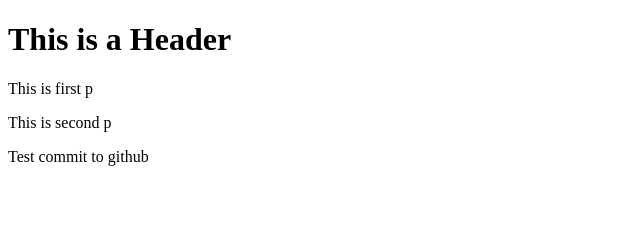
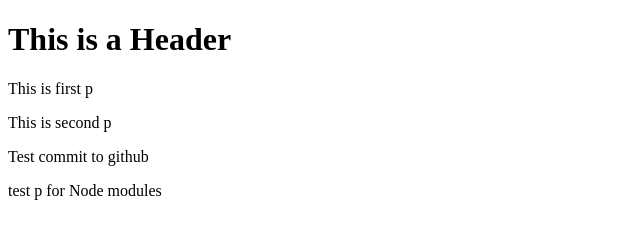
Before and after one commit to tobik73/react, a website: page index.html in a window 1280 px wide. Shown: the whole page, without its empty margins (0-640 px from the left). Drawn offline with Linux system fonts and the light colour scheme.

Commit message:
node test

```diff
--- a/index.html
+++ b/index.html
@@ -8,6 +8,7 @@
     <p>This is first p</p>
     <p>This is second p</p>
     <p>Test commit to github</p>
+    <p>test p for Node modules</p>
 </body>
 
 </html>
```
Also changed, not shown: package.json (added, +24 -0 lines), 2 other files.
